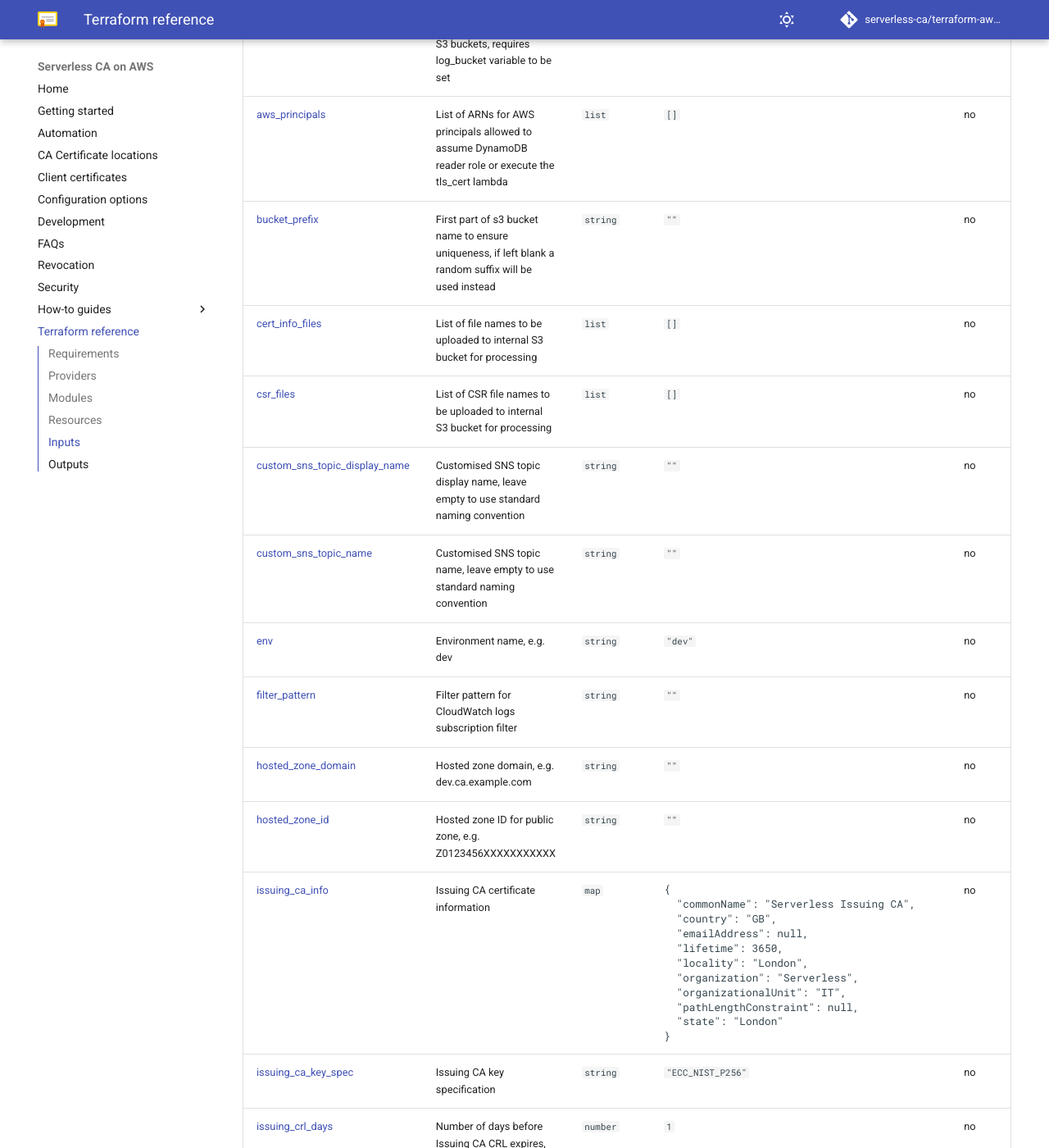
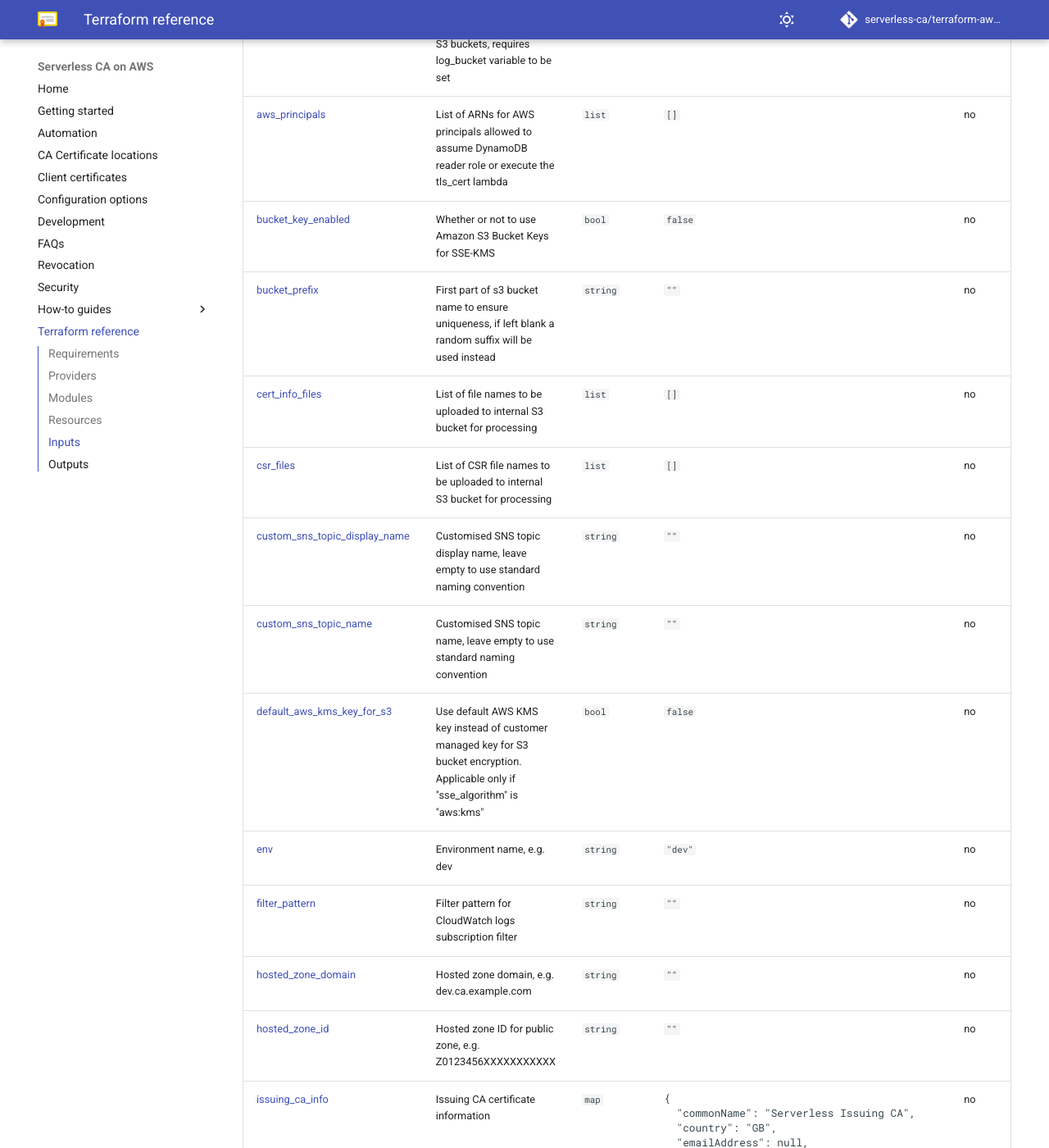
Before and after one commit to serverless-ca/terraform-aws-ca, an MkDocs documentation site: the page built from docs/reference.md, in a window 1280 px wide and 1400 px high, scrolled down 2151 px. Shown: the whole window at 82% size. Built offline with MkDocs 1.6.1 and Material for MkDocs 9.7.7, drawn with Linux system fonts in a browser that asks for light colours; comment, search, counter and statistics services are not loaded.

Commit message:
Internal S3 bucket encryption key ARN fixed (#330)
* Internal S3 bucket encryption key ARN fixed

* Revert "Internal S3 bucket encryption key ARN fixed"

This reverts commit 5a16e43f87771b60bb2f8cabd74ae5479a020922.

* KMS key alias ARN value fixed. Default bucket options added to root module

* terraform-docs: automated action

---------

Co-authored-by: Boris Gorbuntsov <boris.gorbuntsov@tytocare.com>
Co-authored-by: github-actions[bot] <github-actions[bot]@users.noreply.github.com>

```diff
--- a/docs/reference.md
+++ b/docs/reference.md
@@ -53,11 +53,13 @@
 |------|-------------|------|---------|:--------:|
 | <a name="input_access_logs"></a> [access\_logs](#input\_access\_logs) | Enable access logs for S3 buckets, requires log\_bucket variable to be set | `bool` | `false` | no |
 | <a name="input_aws_principals"></a> [aws\_principals](#input\_aws\_principals) | List of ARNs for AWS principals allowed to assume DynamoDB reader role or execute the tls\_cert lambda | `list` | `[]` | no |
+| <a name="input_bucket_key_enabled"></a> [bucket\_key\_enabled](#input\_bucket\_key\_enabled) | Whether or not to use Amazon S3 Bucket Keys for SSE-KMS | `bool` | `false` | no |
 | <a name="input_bucket_prefix"></a> [bucket\_prefix](#input\_bucket\_prefix) | First part of s3 bucket name to ensure uniqueness, if left blank a random suffix will be used instead | `string` | `""` | no |
 | <a name="input_cert_info_files"></a> [cert\_info\_files](#input\_cert\_info\_files) | List of file names to be uploaded to internal S3 bucket for processing | `list` | `[]` | no |
 | <a name="input_csr_files"></a> [csr\_files](#input\_csr\_files) | List of CSR file names to be uploaded to internal S3 bucket for processing | `list` | `[]` | no |
 | <a name="input_custom_sns_topic_display_name"></a> [custom\_sns\_topic\_display\_name](#input\_custom\_sns\_topic\_display\_name) | Customised SNS topic display name, leave empty to use standard naming convention | `string` | `""` | no |
 | <a name="input_custom_sns_topic_name"></a> [custom\_sns\_topic\_name](#input\_custom\_sns\_topic\_name) | Customised SNS topic name, leave empty to use standard naming convention | `string` | `""` | no |
+| <a name="input_default_aws_kms_key_for_s3"></a> [default\_aws\_kms\_key\_for\_s3](#input\_default\_aws\_kms\_key\_for\_s3) | Use default AWS KMS key instead of customer managed key for S3 bucket encryption. Applicable only if "sse\_algorithm" is "aws:kms" | `bool` | `false` | no |
 | <a name="input_env"></a> [env](#input\_env) | Environment name, e.g. dev | `string` | `"dev"` | no |
 | <a name="input_filter_pattern"></a> [filter\_pattern](#input\_filter\_pattern) | Filter pattern for CloudWatch logs subscription filter | `string` | `""` | no |
 | <a name="input_hosted_zone_domain"></a> [hosted\_zone\_domain](#input\_hosted\_zone\_domain) | Hosted zone domain, e.g. dev.ca.example.com | `string` | `""` | no |
```
Also changed, not shown: 5 other files.
